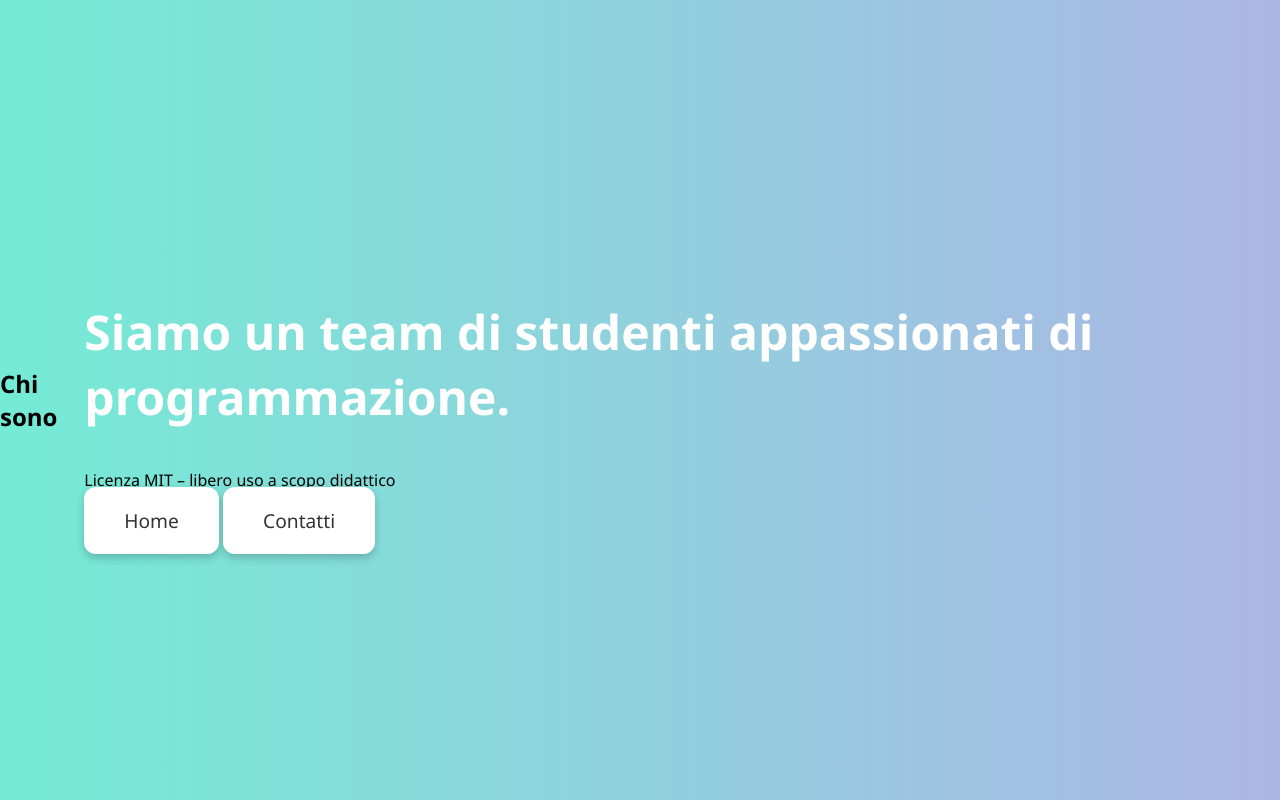
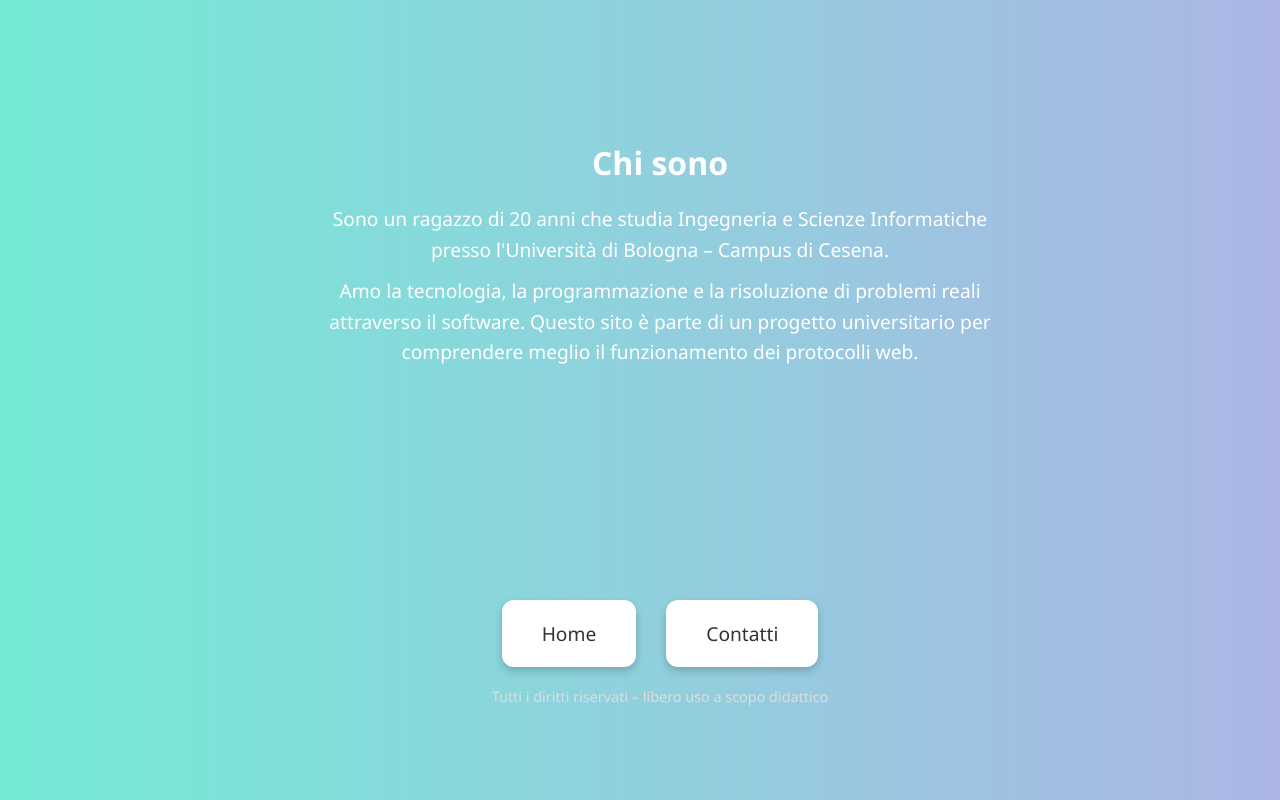
Before and after one commit to GiovanniRava/progettoProgrammazioneReti, a plain HTML site: page www/about.html in a window 1280 px wide. Drawn offline with Linux system fonts and the light colour scheme.

Commit message:
sistemando il layout e cercando uno che mi piace

```diff
--- a/www/about.html
+++ b/www/about.html
@@ -2,22 +2,75 @@
 <html lang="it">
 <head>
     <meta charset="UTF-8">
-    <title>Chi siamo</title>
+    <title>Chi sono</title>
     <link rel="stylesheet" href="style.css">
+    <style>
+        main {
+            max-width: 800px;
+            width: 100%;
+            text-align: center;
+            display: flex;
+            flex-direction: column;
+            min-height: 80vh;
+            justify-content: space-between;
+            padding: 20px;
+            margin: 0 auto;
+        }
+
+        .content {
+            margin: 40px 0;
+        }
+
+        .top-title {
+            font-size: 2em;
+            margin-bottom: 20px;
+            color: #fff;
+        }
+
+        .bio, .details {
+            font-size: 1.2em;
+            color: #fff;
+            max-width: 700px;
+            margin: 10px auto;
+            line-height: 1.6;
+        }
+
+        .bottom-links {
+            display: flex;
+            justify-content: center;
+            gap: 30px;
+            margin-top: 40px;
+            flex-wrap: wrap;
+        }
+
+        .license {
+            font-size: 0.9em;
+            color: #ddd;
+            margin-top: 20px;
+        }
+    </style>
 </head>
-<body class="about-layout">
-    <header>
-        <h2 class="top-title">Chi sono</h2>
-    </header>
+<body>
+    <div class="container">
+        <main>
+            <div class="content">
+                <h1 class="top-title">Chi sono</h1>
+                <p class="bio">
+                    Sono un ragazzo di 20 anni che studia Ingegneria e Scienze Informatiche presso l'Università di Bologna – Campus di Cesena.
+                </p>
+                <p class="details">
+                    Amo la tecnologia, la programmazione e la risoluzione di problemi reali attraverso il software. Questo sito è parte di un progetto universitario per comprendere meglio il funzionamento dei protocolli web.
+                </p>
+            </div>
 
-    <main>
-        <h1 class="main-info">Siamo un team di studenti appassionati di programmazione.</h1>
-        <p class="license">Licenza MIT – libero uso a scopo didattico</p>
-
-        <div class="bottom-links">
-            <a href="index.html" class="link-box">Home</a>
-            <a href="contact.html" class="link-box">Contatti</a>
-        </div>
-    </main>
+            <div>
+                <div class="bottom-links">
+                    <a href="index.html" class="link-box">Home</a>
+                    <a href="contact.html" class="link-box">Contatti</a>
+                </div>
+                <p class="license">Tutti i diritti riservati – libero uso a scopo didattico</p>
+            </div>
+        </main>
+    </div>
 </body>
 </html>
```
